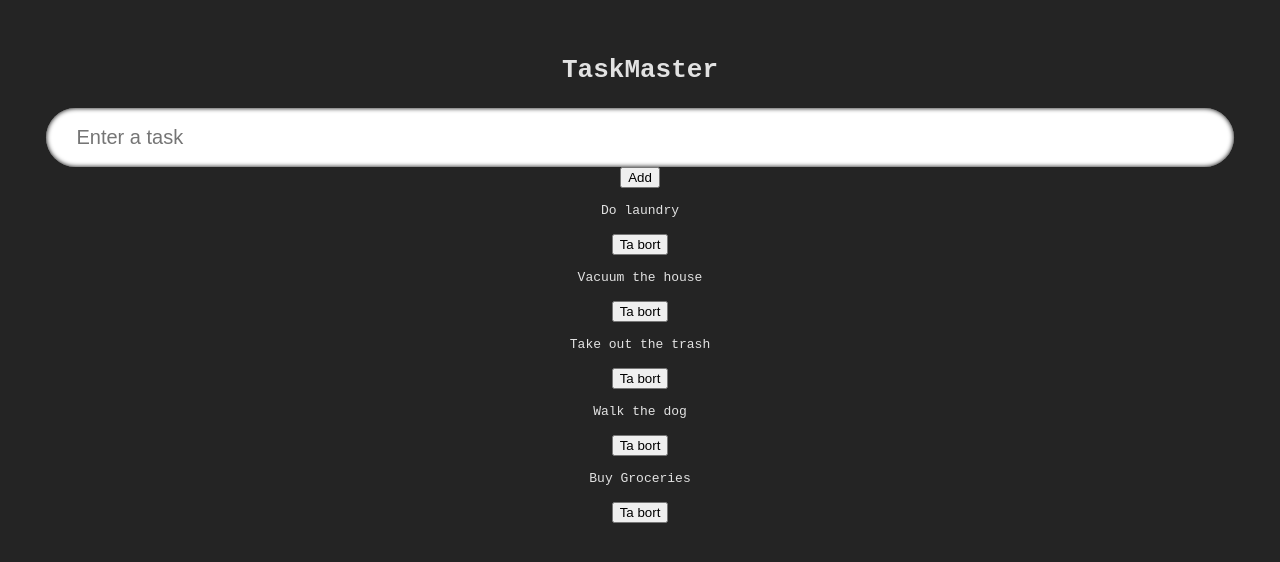
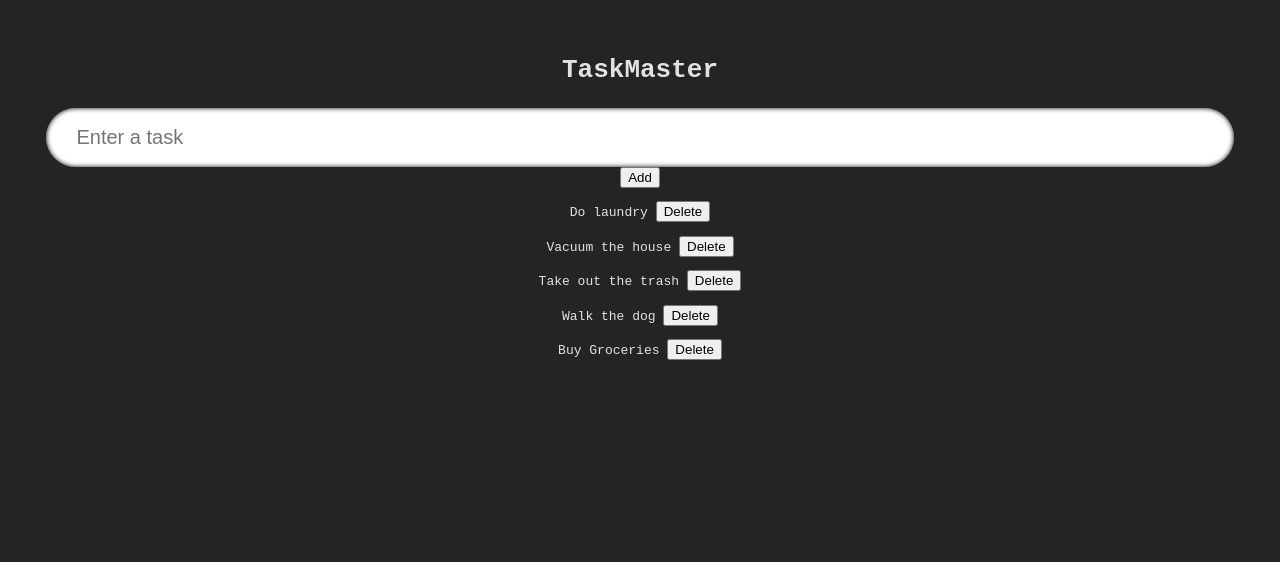
Before and after one commit to Medieinstitutet/the-todos-lindelind, a React (Vite) app: page / in a window 1280 px wide. Shown: the top 562 px of the page. Built offline with nearby package versions, Linux system fonts and the light colour scheme.

Commit message:
added classname to remove-button, changed place for the button so its inline with the task.

```diff
--- a/src/components/UpdateTask.tsx
+++ b/src/components/UpdateTask.tsx
@@ -16,9 +16,13 @@ export const UpdateTask = (props: IUpdateTaskProps) => {
     }
 
     return (
-        <>
-        <p>{props.task.name} {props.task.isDone}</p>
-        <button onClick={clickRemove}>Ta bort</button>
-        </>
-    )
+      <>
+        <p>
+          {props.task.name} {props.task.isDone}
+          <button className="remove-button" onClick={clickRemove}>
+            Delete
+          </button>
+        </p>
+      </>
+    );
 }
```
